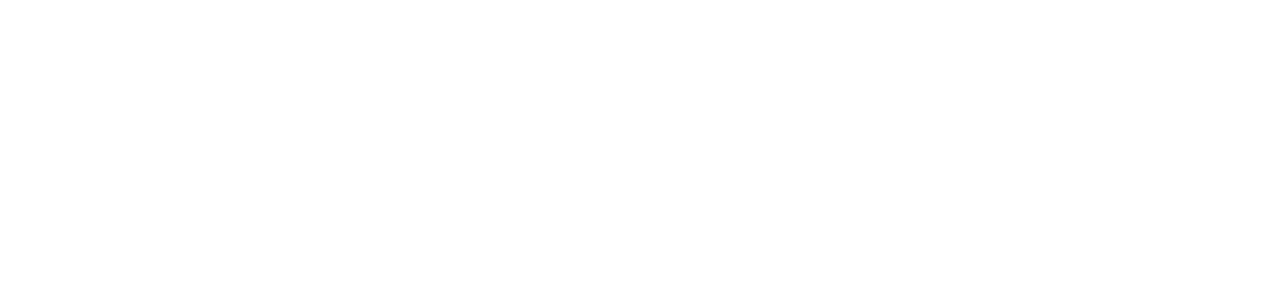
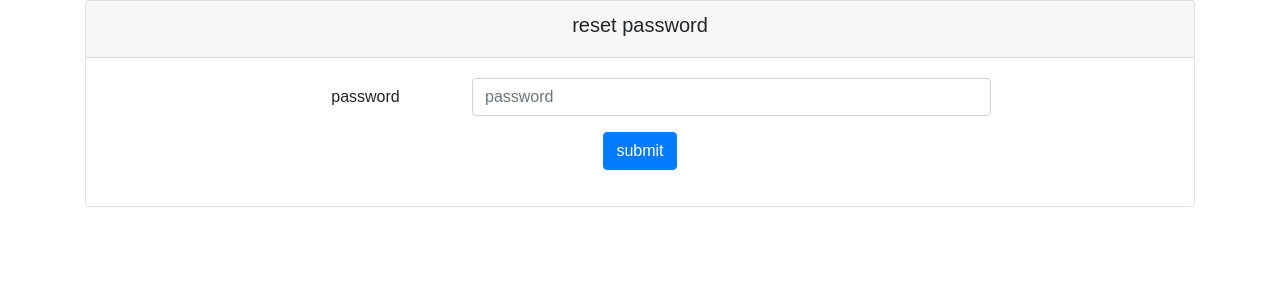
Before and after one commit to dmaish/hello_books_react, a React (Create React App) app: page /resetPassword in a window 1280 px wide. Shown: the top 300 px of the page. Built offline with nearby package versions, Linux system fonts and the light colour scheme.

Commit message:
password reset feature added

```diff
--- a/src/App.js
+++ b/src/App.js
@@ -6,6 +6,8 @@
 import LandingPage from './components/landingPage';
 import Signin from './components/signin'
 import library from './components/libraryComponent'
+import ProfilePage from './components/profilePage';
+import ResetPassword from './components/resetPassword';
 
 class App extends Component {
   render() {
@@ -17,6 +19,8 @@
           <Route path="/signup" component={SignUp}></Route>
           <Route path="/signin" component={Signin}></Route>
           <Route path="/library" component={library}></Route>
+          <Route path="/profilePage" component={ProfilePage}></Route>
+          <Route path="/resetPassword" component={ResetPassword}></Route>
           </div>
         </Router>
 
--- /dev/null
+++ b/src/components/profilePage.js
@@ -0,0 +1,36 @@
+import React, {Component} from 'react';
+import avatar from '../assets/avatar.png'
+import {Link} from 'react-router-dom'
+
+class ProfilePage extends Component{
+    constructor(props){
+        super(props);
+        this.state = {
+
+        }
+    }
+    render(){
+        return(
+        <div className="container">
+            <div className="row">
+                    {/* column containing the profile details */}
+                    <div className="col-md-3 col-sm-6">
+                        <img className="avatar" src={avatar} alt=''/>
+                        <h6><Link to='/resetPassword' className="btn btn-primary btn-sm">reset password</Link></h6>
+                    </div>
+                {/* column containing books to be returned and the table showing history */}
+                <div className="col-md-9 col-sm-6">
+                    <h5>Borrowed Books</h5>
+
+                    {/* book pics row2 --> */}
+                    <div className="row book-row">
+
+          </div>
+        </div>
+        </div>
+        </div>
+        )
+    }
+}
+
+export default ProfilePage;
--- /dev/null
+++ b/src/components/resetPassword.js
@@ -0,0 +1,76 @@
+import React, {Component} from 'react';
+import swal from 'sweetalert';
+
+class ResetPassword extends Component{
+    constructor(props){
+        super(props);
+        this.state = {
+            password:''
+        }
+        this.handleChange = this.handleChange.bind(this)
+        this.handleSubmit = this.handleSubmit.bind(this)
+    }
+    // update state as the user types in the password field
+    handleChange (e){
+        e.preventDefault()
+        this.setState({
+            [e.target.name]: e.target.value
+        })
+    }
+    // function executed when the form is submitted
+    handleSubmit(e){
+        e.preventDefault()
+        const jwt_token = localStorage.getItem('access_token')
+        fetch("http://127.0.0.1:5000/api/auth/reset-password",{
+            method: "POST",
+            headers: {"Content-Type": "application/json",
+                        'Authorization': `Bearer ${jwt_token}`},
+            body: JSON.stringify(this.state)
+        }).then(response => response.json())
+          .then(response =>{
+            swal(response.message)
+        }
+        )
+    }
+
+    render(){
+        const {password} = this.state
+        return(
+            <div className='container'>
+            <div className='card'>
+            <div className='card-header'><h5>reset password</h5></div>
+            <div  className='card-body'>
+            <form onSubmit={this.handleSubmit}>
+            <div className="form-group row">
+                                <div className="col-sm-2"></div>
+                                <label className="col-sm-2 col-form-label ">password</label>
+                                <div className="col-sm-6 ">
+                                <input
+                                    name="password"
+                                    value={password}
+                                    onChange= {this.handleChange}
+                                    type="password"
+                                    className="form-control "
+                                    placeholder="password"
+                                    data-minlength="8"
+                                    required
+                                    />
+                                </div>
+                                <div className="col-sm-2"></div>
+                            </div>
+                            <div className="form-group row">
+                                <div className="col-sm-4"></div>
+                                <div className="col-sm-4">
+                                <button type="submit" className="btn btn-primary">submit</button>
+                                </div>
+                                <div className="col-sm-4"></div>
+                            </div>
+                        </form>
+                        </div>
+                        </div>
+                        </div>
+        )
+    }
+}
+
+export default ResetPassword;
--- a/src/components/signin.js
+++ b/src/components/signin.js
@@ -1,5 +1,6 @@
 import React, {Component} from "react";
 import swal from 'sweetalert';
+import history from '../utils/history'
 
 class SignIn extends Component{
     constructor(props){
@@ -36,6 +37,7 @@
                 swal(response.message)
                 if (response.message === 'You logged in successfully'){
                     localStorage.setItem('access_token', response.access_token)
+                    history.push('./profilePage')
                 }
                 })
     }
@@ -44,6 +46,11 @@
         const {email, password} = this.state;
         return(
             <div className = "container container-signin">
+                <div className='card'>
+                    <div className='card-header'>
+                        <h5>signin</h5>
+                        </div>
+                    <div className='card-body'>
                     <form onSubmit={this.handleSubmit}>
                             <div className="form-group row">
                                 <div className="col-sm-2"></div>
@@ -86,6 +93,8 @@
                                 <div className="col-sm-4"></div>
                             </div>
                     </form>
+                    </div>
+                    </div>
             </div>
         )
     }
--- a/src/components/signup.js
+++ b/src/components/signup.js
@@ -43,6 +43,11 @@
         const {email, username, password} = this.state;
         return(
             <div className = "container main-container" data-toggle="validator">
+                <div class="card">
+                    <div class="card-header">
+                    <h5>signup</h5>
+                    </div>
+                    <div className='card-body'>
                     <form onSubmit={this.handleSubmit}>
                             <div className="form-group row">
                                 <div className="col-sm-2"></div>
@@ -118,6 +123,8 @@
                                 <div className="col-sm-4"></div>
                             </div>
                     </form>
+                    </div>
+                    </div>
             </div>
         )
     }
```
